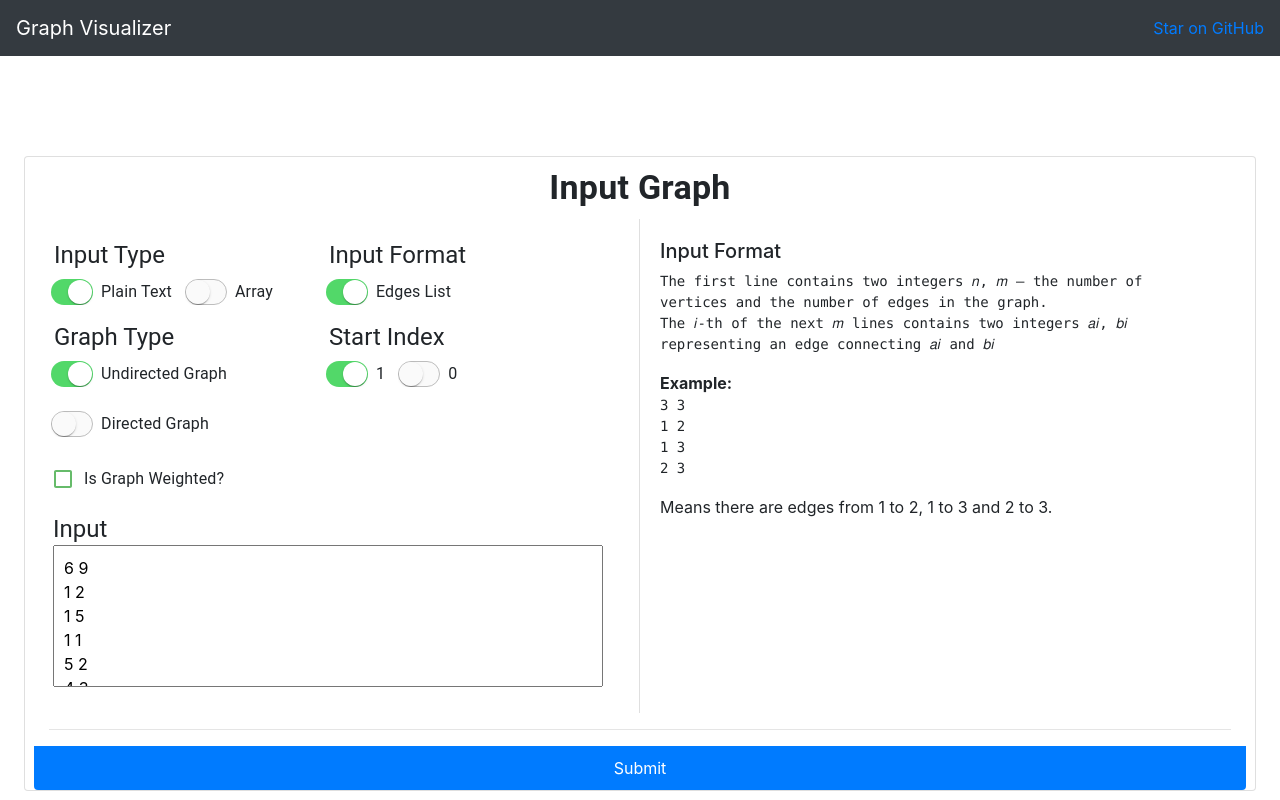
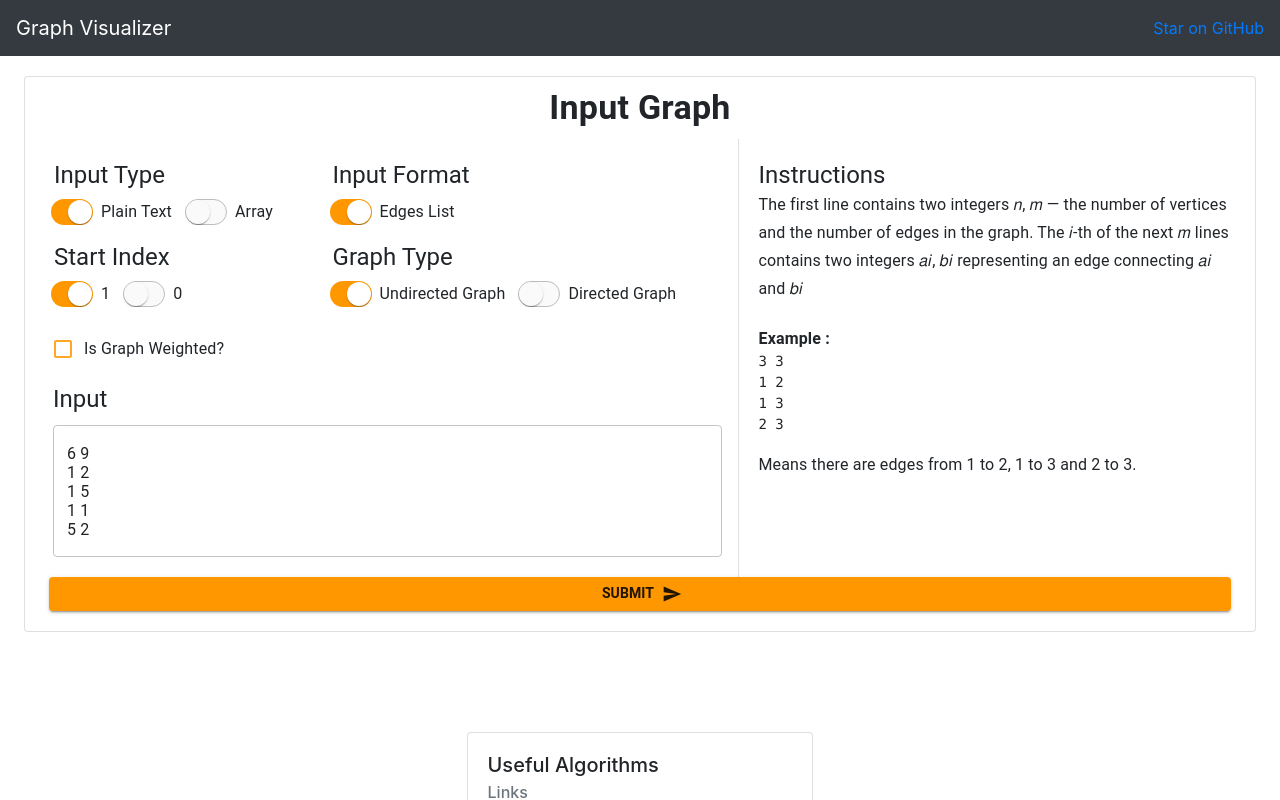
Before and after one commit to heisenbuggs/Graph-Visualizer, a React (Create React App) app: page / in a window 1280 px wide. Shown: the top 800 px of the page. Built offline with nearby package versions, Linux system fonts and the light colour scheme.

Commit message:
Buttons Update

```diff
--- a/package.json
+++ b/package.json
@@ -4,6 +4,7 @@
   "private": true,
   "dependencies": {
     "@material-ui/core": "^4.11.3",
+    "@material-ui/icons": "^4.11.2",
     "@testing-library/jest-dom": "^5.11.4",
     "@testing-library/react": "^11.1.0",
     "@testing-library/user-event": "^12.1.10",
--- a/src/App.css
+++ b/src/App.css
@@ -2,34 +2,38 @@ body {
   padding: 0;
   margin: 0;
 }
+
 .card{
   display: inline-block;
 }
+
 .input-container {
   min-width: 75vw;
-  margin: auto;
   text-align: center;
+  margin-top: 20px;
 }
 
 .input-container .card {
   margin: auto;
   margin-bottom : 100px;
   text-align: left;
-}
-.input-container{
-  margin-top: 100px;
-
+  padding-bottom: 20px;
 }
 
 .input-item {
   justify-content: center;
   align-items: center;
   padding: 20px;
+  padding-right: 0px;
+  position: relative;
 }
 
 .input-submit {
   width: 100%;
   border: 0;
+  position: absolute;
+  right: 0;
+  bottom: 0;
   padding: 10px;
   cursor: pointer;
 }
--- a/src/component/input.tsx
+++ b/src/component/input.tsx
@@ -1,5 +1,6 @@
 import React from "react";
 import {
+  Button,
   Checkbox,
   CheckboxProps,
   Container,
@@ -9,12 +10,14 @@ import {
   Switch,
   SwitchClassKey,
   SwitchProps,
+  TextField,
   Theme,
   Typography,
   withStyles,
 } from "@material-ui/core";
-import { green } from "@material-ui/core/colors";
+import { green, orange } from "@material-ui/core/colors";
 import AlgoLinks from "../algoLinks";
+import { Send } from "@material-ui/icons";
 
 interface Styles extends Partial<Record<SwitchClassKey, string>> {
   focusVisible?: string;
@@ -37,13 +40,13 @@ const IOSSwitch = withStyles((theme: Theme) =>
         transform: "translateX(16px)",
         color: theme.palette.common.white,
         "& + $track": {
-          backgroundColor: "#52d869",
+          backgroundColor: orange[500],
           opacity: 1,
           border: "none",
         },
       },
       "&$focusVisible $thumb": {
-        color: "#52d869",
+        color: orange[500],
         border: "6px solid #fff",
       },
     },
@@ -78,12 +81,40 @@ const IOSSwitch = withStyles((theme: Theme) =>
   );
 });
 
+const CssTextField = withStyles({
+  root: {
+    "& label.Mui-focused": {
+      color: orange[500],
+    },
+    "& .MuiInput-underline:after": {
+      borderBottomColor: orange[500],
+    },
+    "& .MuiOutlinedInput-root": {
+      "&:hover fieldset": {
+        borderColor: orange[500],
+      },
+      "&.Mui-focused fieldset": {
+        borderColor: orange[500],
+      },
+    },
+  },
+})(TextField);
+
+const ColorButton = withStyles((theme: Theme) => ({
+  root: {
+    color: theme.palette.getContrastText(green[500]),
+    backgroundColor: orange[500],
+    "&:hover": {
+      backgroundColor: orange[700],
+    },
+  },
+}))(Button);
 
 const GreenCheckbox = withStyles({
   root: {
-    color: green[400],
+    color: orange[400],
     "&$checked": {
-      color: green[600],
+      color: orange[600],
     },
   },
   checked: {},
@@ -108,7 +139,7 @@ const Input = ({
 }: any) => {
   return (
     <Container className="input-container">
-      <Container className="card container">
+      <Container className="card">
         <Container>
           <Typography variant="h4" style={{ textAlign: "center", margin: 10 }}>
             <b>Input Graph</b>
@@ -119,11 +150,11 @@ const Input = ({
             item
             className="input-item"
             sm={12}
-            md={6}
+            md={7}
             style={{ borderRight: "1px solid rgba(0,0,0,.125)" }}
           >
             <Grid container className="row">
-              <Grid item sm={6}>
+              <Grid item sm={5}>
                 <Typography variant="h5">Input Type</Typography>
                 <FormControlLabel
                   control={
@@ -153,7 +184,7 @@ const Input = ({
                   label="Array"
                 />
               </Grid>
-              <Grid item sm={6}>
+              <Grid item sm={7}>
                 <Typography variant="h5">Input Format</Typography>
                 <FormControlLabel
                   control={
@@ -184,34 +215,7 @@ const Input = ({
                   />
                 )}
               </Grid>
-              <Grid item sm={6}>
-                <Typography variant="h5">Graph Type</Typography>
-                <FormControlLabel
-                  control={
-                    <IOSSwitch
-                      checked={graphType === "undirected"}
-                      onClick={() => {
-                        setGraphType("undirected");
-                      }}
-                      name="graphType"
-                    />
-                  }
-                  label="Undirected Graph"
-                />
-                <FormControlLabel
-                  control={
-                    <IOSSwitch
-                      checked={graphType === "directed"}
-                      onClick={() => {
-                        setGraphType("directed");
-                      }}
-                      name="graphType"
-                    />
-                  }
-                  label="Directed Graph"
-                />
-              </Grid>
-              <Grid item sm={6}>
+              <Grid item sm={5}>
                 <Typography variant="h5">Start Index</Typography>
                 <FormControlLabel
                   control={
@@ -240,6 +244,34 @@ const Input = ({
                   label="0"
                 />
               </Grid>
+              <Grid item sm={7}>
+                <Typography variant="h5">Graph Type</Typography>
+                <FormControlLabel
+                  control={
+                    <IOSSwitch
+                      checked={graphType === "undirected"}
+                      onClick={() => {
+                        setGraphType("undirected");
+                      }}
+                      name="graphType"
+                    />
+                  }
+                  label="Undirected Graph"
+                />
+                <FormControlLabel
+                  control={
+                    <IOSSwitch
+                      checked={graphType === "directed"}
+                      onClick={() => {
+                        setGraphType("directed");
+                      }}
+                      name="graphType"
+                    />
+                  }
+                  label="Directed Graph"
+                />
+              </Grid>
+
             </Grid>
 
             <div style={{ width: "100%", margin: "5px 0px 0px -16px" }}>
@@ -257,39 +289,42 @@ const Input = ({
             </div>
             <div style={{ width: "100%", margin: "5px 0 0 -16px" }}>
               <Typography variant="h5">Input</Typography>
-              <textarea
-                placeholder={format.ex}
+              <CssTextField
+                multiline
                 rows={5}
-                style={{ padding: 10, resize: "none", width: "100%" }}
+                style={{ resize: "none", width: "100%", paddingTop: 10 }}
+                defaultValue={format.ex}
                 value={inputString}
                 onChange={(e) => setinputString(e.target.value)}
+                variant="outlined"
               />
             </div>
           </Grid>
 
-          <div className="col-lg-6 col-sm-12 input-item">
-            <h5>Input Format</h5>
-            <pre style={{ whiteSpace: "break-spaces" }}>{format.text}</pre>
-            <b>Example:</b> <pre>{format.ex}</pre>
-            <p>{format.exp}</p>
-          </div>
+          <Grid item md={5} sm={12} className="input-item">
+            <Typography variant="h5">Instructions</Typography>
+            <Typography variant="subtitle1">{format.text}</Typography>
+            <br />
+            <Typography variant="body1">
+              <b>Example : </b>
+            </Typography>
+            <pre>{format.ex}</pre>
+            <Typography variant="subtitle1">{format.exp}</Typography>
+          </Grid>
         </Grid>
-        <div className="row"></div>
-        <hr />
         <div style={{ color: "red", textAlign: "center" }}>{error}</div>
-        <div style={{ margin: "0 -15px", width: "calc(100% + 30px)" }}>
-          <button
-            style={{ borderRadius: "0px 0px 0.25rem 0.25rem" }}
-            className="input-submit btn btn-primary"
-            onClick={parse}
-          >
-            Submit
-          </button>
-        </div>
+        <ColorButton
+          variant="contained"
+          color="secondary"
+          onClick={parse}
+          className="input-submit"
+          endIcon={<Send />}
+        >
+          <Typography variant="subtitle2"><b>Submit</b></Typography>
+        </ColorButton>
       </Container>
       <div></div>
 
-      {/* </form> */}
       <div className="card" style={{ textAlign: "left" }}>
         <div className="card-body">
           <h5 className="card-title">Useful Algorithms</h5>
@@ -309,8 +344,6 @@ const Input = ({
               })()}
             </ol>
           </div>
-          {/* <a href="#" className="card-link">Card link</a> */}
-          {/* <a href="#" className="card-link">Another link</a> */}
         </div>
       </div>
     </Container>
```
Also changed, not shown: 1 other file (tests, documents, lock files or other folders).
